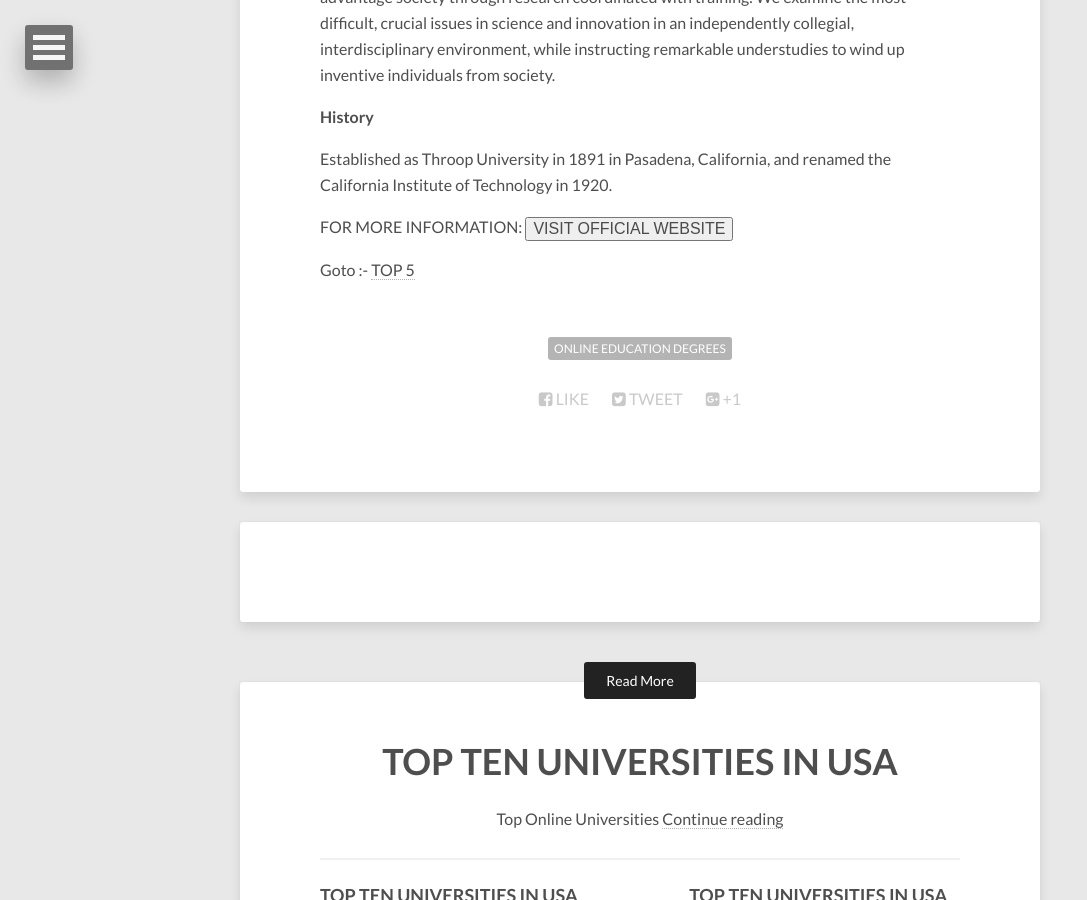
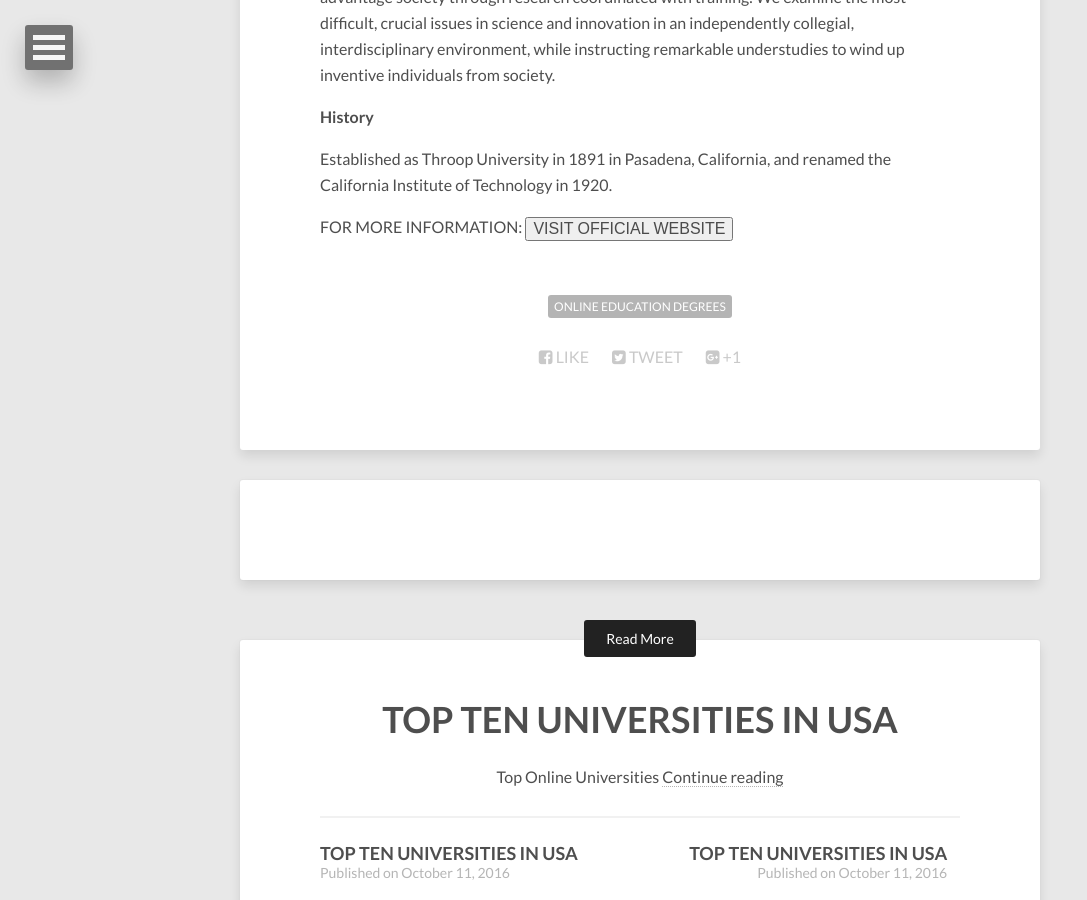
Before and after one commit to vivek1karna/topten, a Jekyll site: the page built from _posts/2016-10-11-top-online-universities4.md, in a window 1280 px wide and 900 px high, scrolled down 1215 px. Shown: the whole window, without its empty margins (0-1087 px from the left). Built offline with Jekyll 4.4.1, drawn with Linux system fonts in a browser that asks for light colours; nearby versions of some CDN libraries; comment, search, counter and statistics services are not loaded.

Commit message:
Update 2016-10-11-top-online-universities4.md

```diff
--- a/_posts/2016-10-11-top-online-universities4.md
+++ b/_posts/2016-10-11-top-online-universities4.md
@@ -23,5 +23,3 @@
 
 FOR MORE INFORMATION:
 <button><a href="http://www.caltech.edu/">VISIT OFFICIAL WEBSITE</a></button>
-
-Goto :- [TOP 5](/topten/top-online-universities5/)
```
